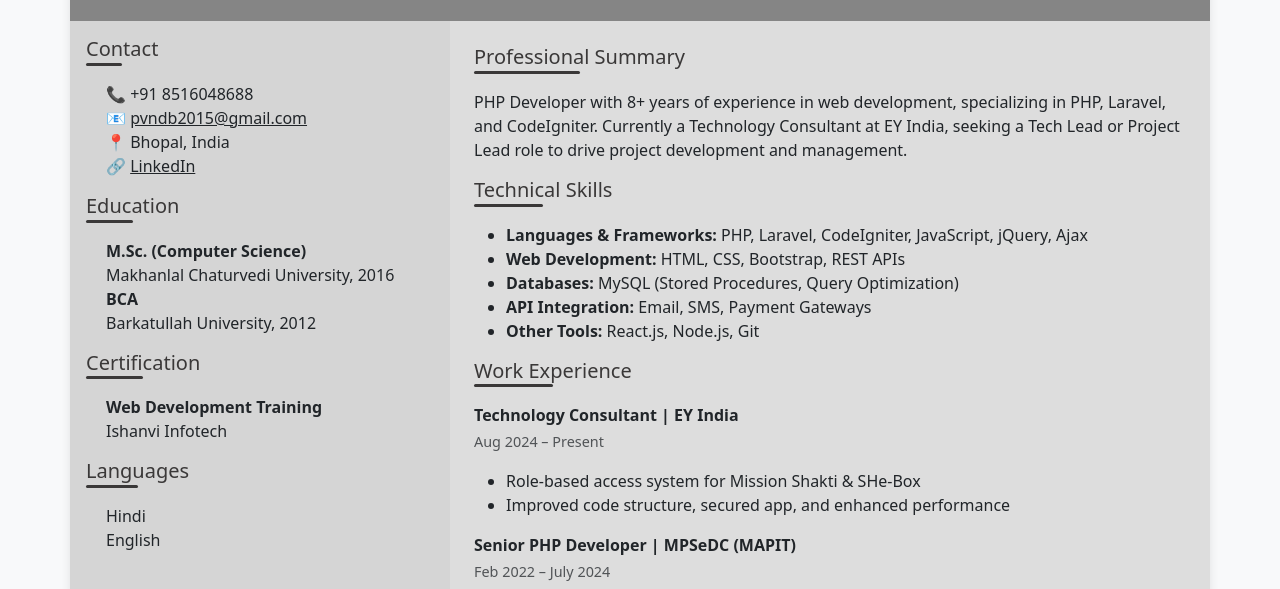
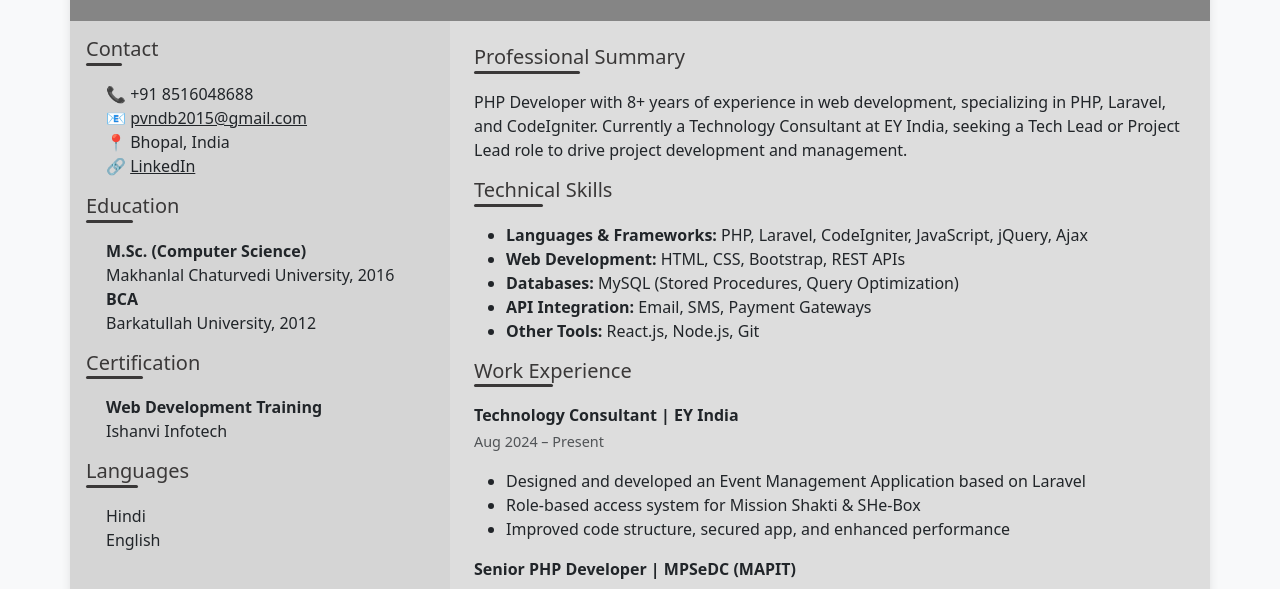
Before and after one commit to p1web/my-cv, a plain HTML site: page index.html in a window 1280 px wide. Shown: the part 157-746 px from the top of the page. Drawn offline with nearby package versions, Linux system fonts and the light colour scheme.

Commit message:
updated index.html file

```diff
--- a/index.html
+++ b/index.html
@@ -63,6 +63,7 @@
             <p class="job-title mb-1">Technology Consultant | EY India</p>
             <p class="text-muted">Aug 2024 – Present</p>
             <ul>
+              <li>Designed and developed an Event Management Application based on Laravel</li>
               <li>Role-based access system for Mission Shakti & SHe-Box</li>
               <li>Improved code structure, secured app, and enhanced performance</li>
             </ul>
```
